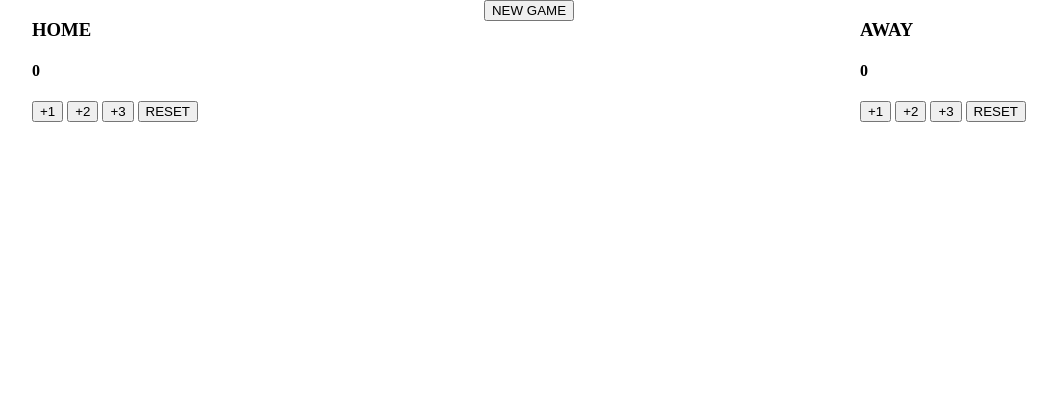
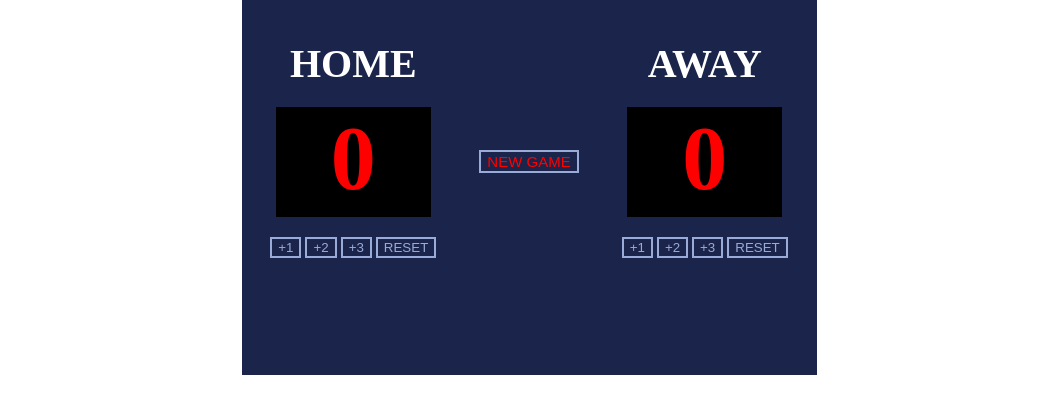
Before and after one commit to lynnhollins/scoreboard, a plain HTML site: page index.html in a window 1280 px wide. Shown: the whole page, without its empty margins (111-1168 px from the left). Drawn offline with Linux system fonts and the light colour scheme.

Commit message:
Added new styling, new game button

```diff
--- a/index.html
+++ b/index.html
@@ -9,19 +9,19 @@
 <body>
     <div class="container">
         <div>
-            <h3>HOME</h3>
+            <h3 id="home-guest-title">HOME</h3>
             <h4 id="home-el">0</h4>
             <button onclick="homeAdd1()">+1</button>
             <button onclick="homeAdd2()">+2</button>
             <button onclick="homeAdd3()">+3</button>
             <button onclick="homeReset()">RESET</button>
         </div>
-        <div>
-            <button onclick="resetScore()">NEW GAME</button>
+        <div id="new-game">
+            <button id="reset-el" onclick="resetScore()">NEW GAME</button>
         </div>
 
         <div>
-            <h3>AWAY</h3>
+            <h3 id="home-guest-title">AWAY</h3>
             <h4 id="guest-el">0</h4>
             <button onclick="guestAdd1()">+1</button>
             <button onclick="guestAdd2()">+2</button>
--- a/styles.css
+++ b/styles.css
@@ -1,8 +1,39 @@
 body {
     margin: 0;
+    color: white;
+    text-align: center;
 }
 
 .container {
     display: flex;
     justify-content: space-around;
+    background: #1B244A;
+    width: 575px;
+    height: 375px;
+    margin: auto;
 }
+#home-guest-title {
+    font-size: 40px;
+    color: white;
+    margin-bottom: 0px;
+}
+#home-el, #guest-el {
+    color: red;
+    height: 110px;
+    width: 155px;
+    background: black;
+    font-size: 90px;
+    margin: 20px;
+}
+button {
+    background: #1B244A;
+    border: 2px solid #9AABD8;
+    color: #9AABD8;
+}
+#new-game {
+    margin-top: 150px;
+}
+#reset-el {
+    color: red;
+    font-size: 15px;
+}
```
